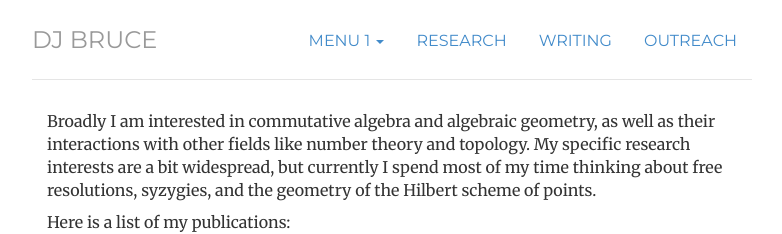
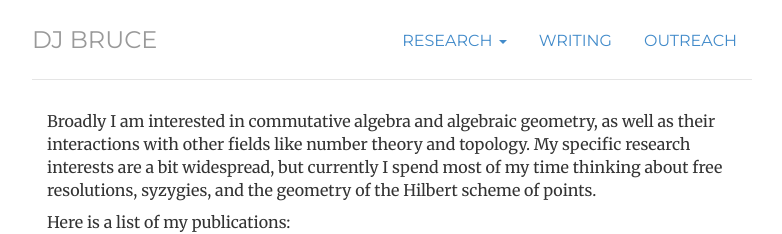
Before and after one commit to julietteBruce/old-homepage, a Jekyll site: the page built from publications/index.html, in a window 1280 px wide. Shown: the top 234 px of the page, without its empty margins (248-1030 px from the left). Built offline with Jekyll 4.4.1, drawn with Linux system fonts in a browser that asks for light colours.

Commit message:
Here goes nothing...

```diff
--- a/_includes/header.html
+++ b/_includes/header.html
@@ -3,15 +3,14 @@
 
 <ul class="nav nav-pills pull-right">
 	<li class="dropdown">
-		<a class="dropdown-toggle" data-toggle="dropdown" href="#">Menu 1
+		<a class="dropdown-toggle" data-toggle="dropdown" href="#">Research
     	<span class="caret"></span></a>
     <ul class="dropdown-menu">
-      <li><a href="#">Submenu 1-1</a></li>
-      <li><a href="#">Submenu 1-2</a></li>
-      <li><a href="#">Submenu 1-3</a></li>
+      <li class="{{ page.publications }}"><a href="/publications" title="Publications">Publications</a></li>
+      <li class="{{ page.presentations }}"><a href="/presenations" title="Presentations">Publications</a></li>
+      <li class="{{ page.travel }}"><a href="/travel" title="Travel">Travel</a></li>
     </ul>
   	</li>
-		<li class="{{ page.cv }}" ><a href="/research" title="Research">Research</a></li>
 		<li class="{{ page.notes }}"><a href="/writing" title="Writing">Writing</a></li>
 		<li class="{{ page.contact }}"><a href="/outreach" title="Outreach">Outreach</a></li>
 	</ul>
```
Also changed, not shown: publications/index.html (renamed from research/index.html).
